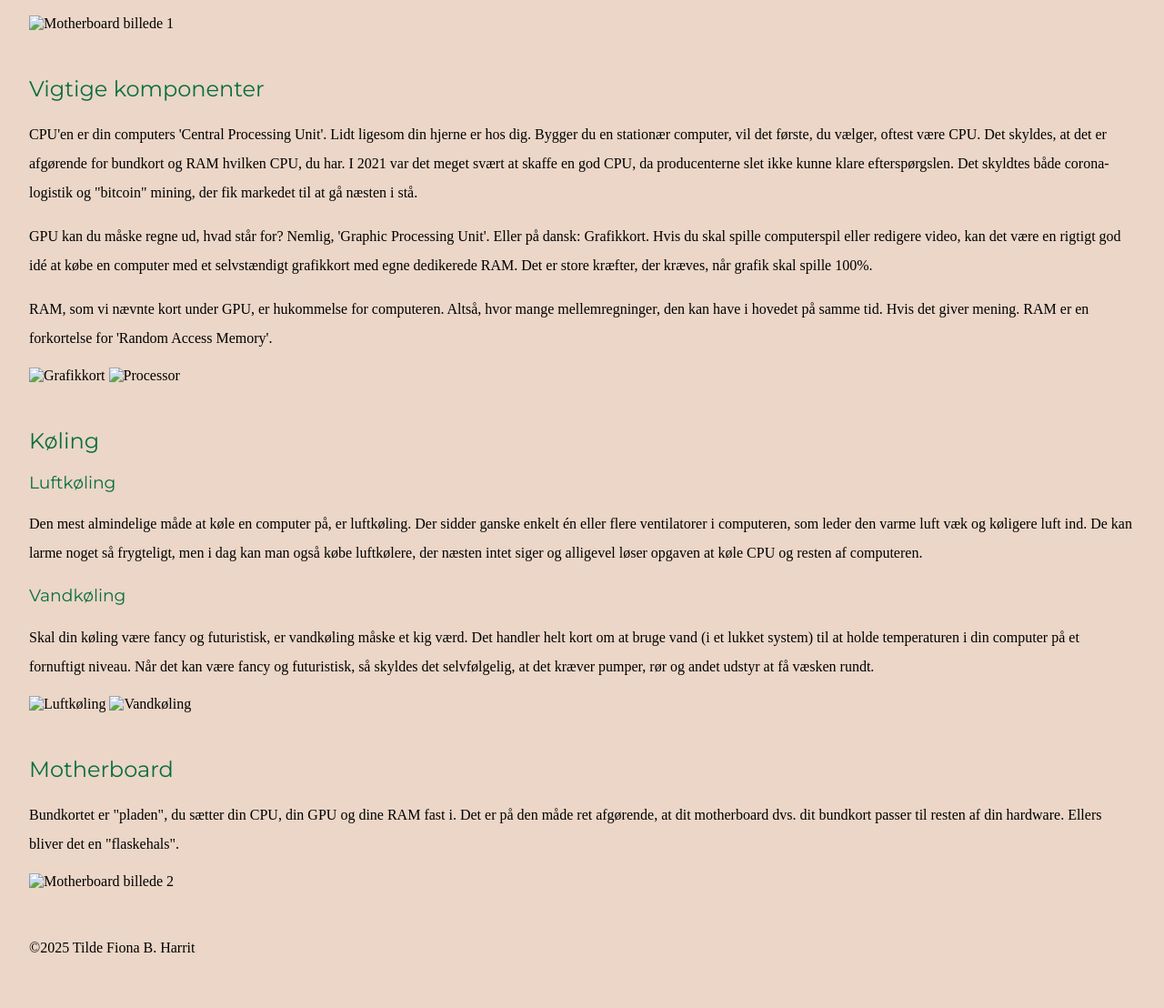
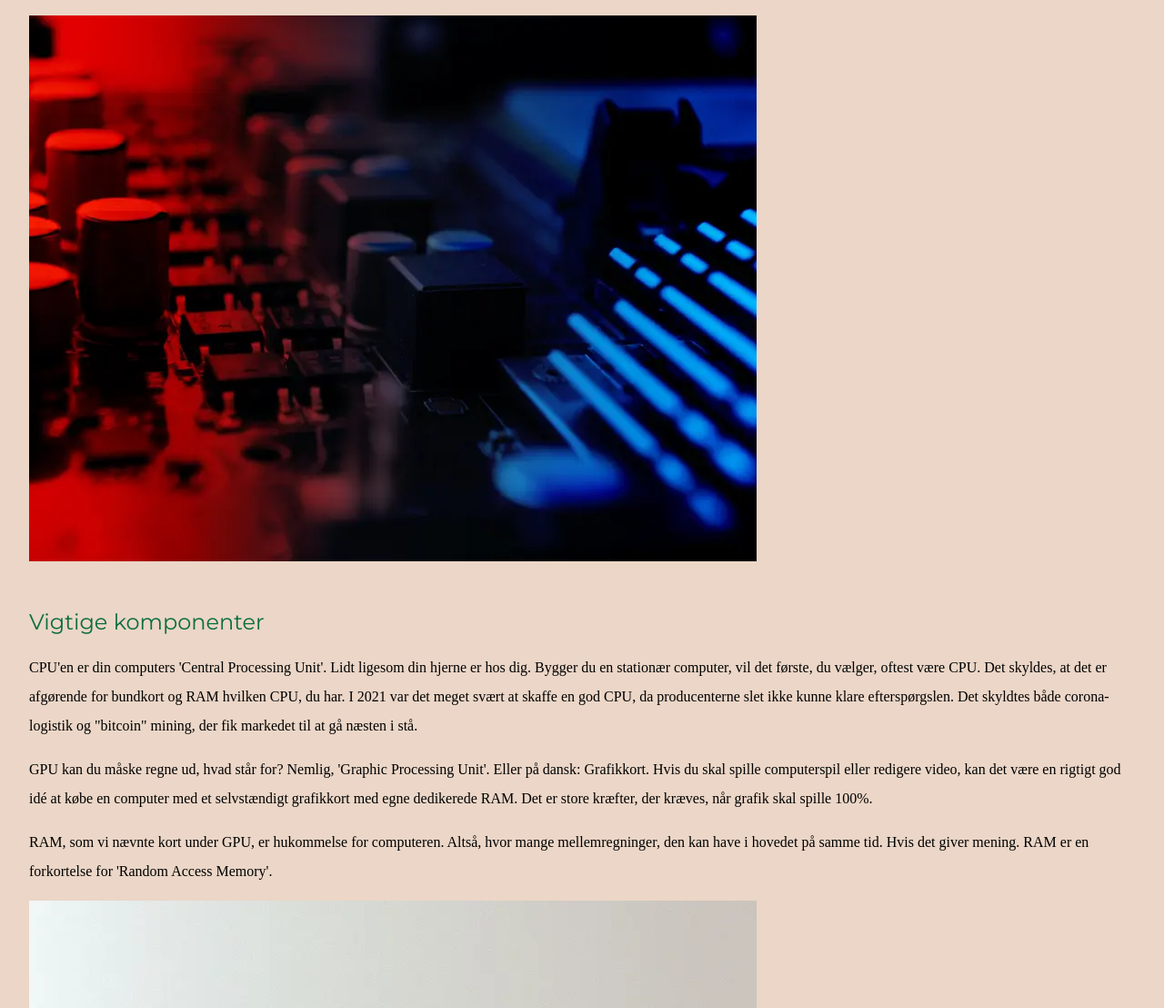
Before and after one commit to tildefiona-stack/Mobilside, a plain HTML site: page komponenter.html in a window 1280 px wide. Shown: the part 190-1298 px from the top of the page at 91% size. Drawn offline with Linux system fonts and the light colour scheme.

Commit message:
Update komponenter.html

```diff
--- a/komponenter.html
+++ b/komponenter.html
@@ -25,15 +25,15 @@
     <main>
         <section>
              <h1>Komponenter</h1>
-             <img src="komponenter/motherboard1.webp" alt="Motherboard billede 1">
+             <img src="motherboard1.webp" alt="Motherboard billede 1">
         </section>
        <section>
             <h2>Vigtige komponenter</h2>
             <p>CPU'en er din computers 'Central Processing Unit'. Lidt ligesom din hjerne er hos dig. Bygger du en stationær computer, vil det første, du vælger, oftest være CPU. Det skyldes, at det er afgørende for bundkort og RAM hvilken CPU, du har. I 2021 var det meget svært at skaffe en god CPU, da producenterne slet ikke kunne klare efterspørgslen. Det skyldtes både corona-logistik og "bitcoin" mining, der fik markedet til at gå næsten i stå.</p>
             <p>GPU kan du måske regne ud, hvad står for? Nemlig, 'Graphic Processing Unit'. Eller på dansk: Grafikkort. Hvis du skal spille computerspil eller redigere video, kan det være en rigtigt god idé at købe en computer med et selvstændigt grafikkort med egne dedikerede RAM. Det er store kræfter, der kræves, når grafik skal spille 100%.</p>
             <p>RAM, som vi nævnte kort under GPU, er hukommelse for computeren. Altså, hvor mange mellemregninger, den kan have i hovedet på samme tid. Hvis det giver mening. RAM er en forkortelse for 'Random Access Memory'.</p>
-            <img src="komponenter/grafikkort.webp" alt="Grafikkort">
-            <img src="komponenter/processor.webp" alt="Processor">
+            <img src="grafikkort.webp" alt="Grafikkort">
+            <img src="processor.webp" alt="Processor">
        </section>
        <section>
             <h2>Køling</h2>
@@ -41,13 +41,13 @@
             <p>Den mest almindelige måde at køle en computer på, er luftkøling. Der sidder ganske enkelt én eller flere ventilatorer i computeren, som leder den varme luft væk og køligere luft ind. De kan larme noget så frygteligt, men i dag kan man også købe luftkølere, der næsten intet siger og alligevel løser opgaven at køle CPU og resten af computeren.</p>
             <h3>Vandkøling</h3>
             <p>Skal din køling være fancy og futuristisk, er vandkøling måske et kig værd. Det handler helt kort om at bruge vand (i et lukket system) til at holde temperaturen i din computer på et fornuftigt niveau. Når det kan være fancy og futuristisk, så skyldes det selvfølgelig, at det kræver pumper, rør og andet udstyr at få væsken rundt.</p>
-            <img src="komponenter/luft.webp" alt="Luftkøling">
-            <img src="komponenter/vand.webp" alt="Vandkøling">
+            <img src="luft.webp" alt="Luftkøling">
+            <img src="vand.webp" alt="Vandkøling">
        </section>
        <section>
         <h2>Motherboard</h2>
         <p>Bundkortet er "pladen", du sætter din CPU, din GPU og dine RAM fast i. Det er på den måde ret afgørende, at dit motherboard dvs. dit bundkort passer til resten af din hardware. Ellers bliver det en "flaskehals".</p>
-        <img src="komponenter/motherboard2.webp" alt="Motherboard billede 2">
+        <img src="motherboard2.webp" alt="Motherboard billede 2">
        </section>
     </main>
     <footer>
```
